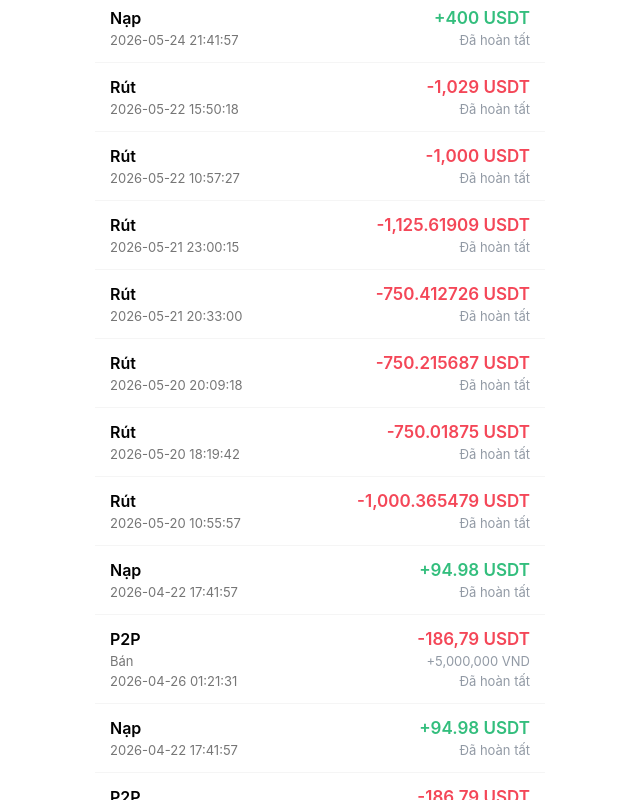
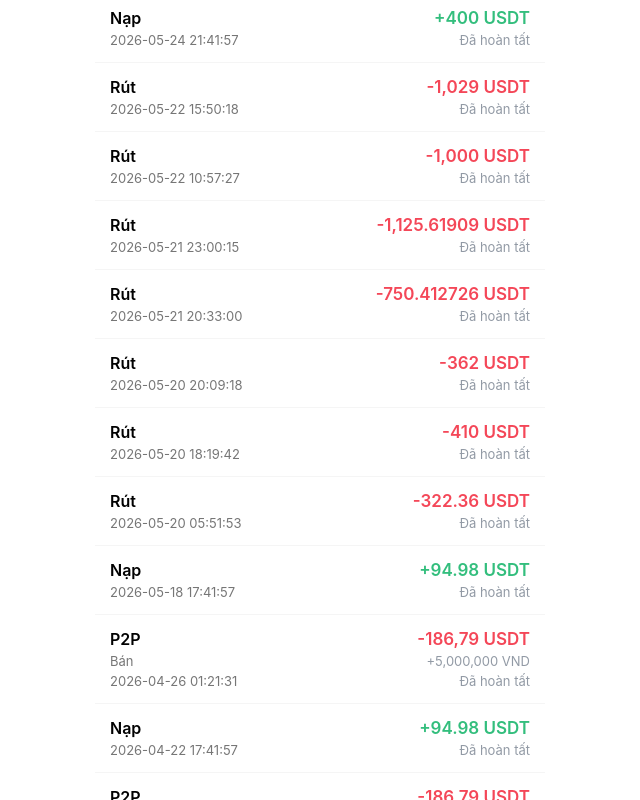
Before and after one commit to Duythang220911/binance-wallet-end, a React app: page assets-history.html in a window 1280 px wide. Shown: the part 518-1318 px from the top of the page, without its empty margins (320-960 px from the left). Built offline with nearby package versions, Linux system fonts and the light colour scheme.

Commit message:
Update assets-history.html

```diff
--- a/assets-history.html
+++ b/assets-history.html
@@ -182,7 +182,7 @@
                     <div class="item-time">2026-05-20 20:09:18</div>
                 </div>
                 <div class="item-right" >
-                    <div class="amount sell">-750.215687 USDT</div>
+                    <div class="amount sell">-362 USDT</div>
                     <!-- <div class="fiat-amount">+5,000,000 VND</div> -->
                     <div class="status-done">Đã hoàn tất</div>
                 </div>
@@ -194,7 +194,7 @@
                     <div class="item-time">2026-05-20 18:19:42 </div>
                 </div>
                 <div class="item-right" >
-                    <div class="amount sell">-750.01875 USDT</div>
+                    <div class="amount sell">-410 USDT</div>
                     <!-- <div class="fiat-amount">+5,000,000 VND</div> -->
                     <div class="status-done">Đã hoàn tất</div>
                 </div>
@@ -203,10 +203,10 @@
                 <div class="item-left">
                     <div class="item-name">Rút</div>
                     <!-- <div class="item-desc">Bán</div> -->
-                    <div class="item-time">2026-05-20 10:55:57</div>
+                    <div class="item-time">2026-05-20 05:51:53</div>
                 </div>
                 <div class="item-right" >
-                    <div class="amount sell">-1,000.365479 USDT</div>
+                    <div class="amount sell">-322.36 USDT</div>
                     <!-- <div class="fiat-amount">+5,000,000 VND</div> -->
                     <div class="status-done">Đã hoàn tất</div>
                 </div>
@@ -218,7 +218,7 @@
                 <div class="item-left">
                     <div class="item-name">Nạp</div>
                     <!-- <div class="item-desc">Nhận tiền mã hóa</div> -->
-                    <div class="item-time">2026-04-22 17:41:57</div>
+                    <div class="item-time">2026-05-18 17:41:57</div>
                 </div>
                 <div class="item-right">
                     <div class="amount receive">+94.98 USDT</div>
```
